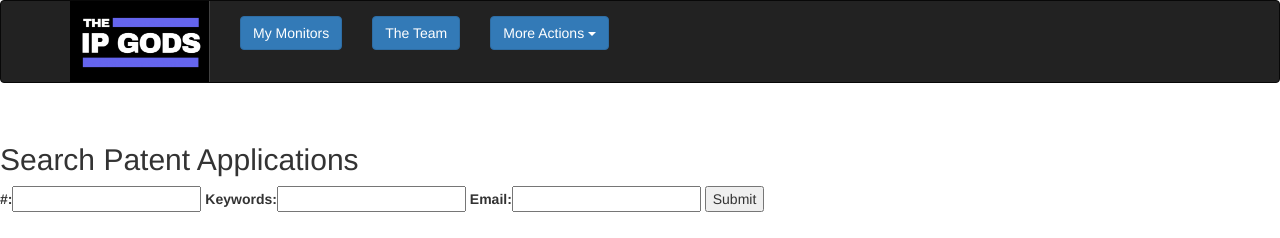
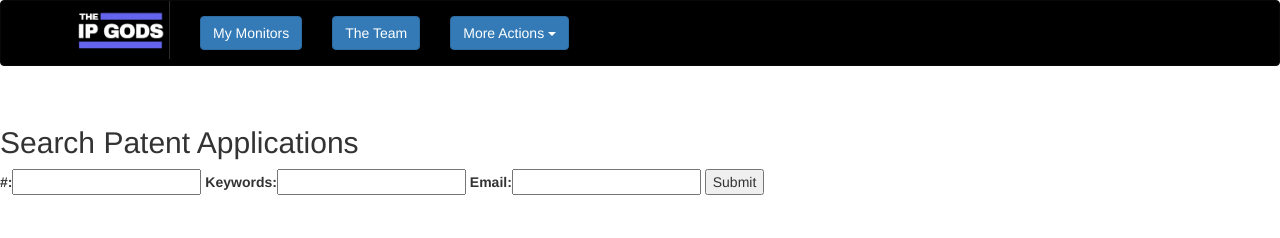
Before and after one commit to The-IP-Gods/The-IP-Gods, a Django app: page / in a window 1280 px wide. Shown: the top 238 px of the page. Run offline with Django 3.2, Linux system fonts and the light colour scheme; some libraries are stand-ins or nearby versions.

Commit message:
fix colors

```diff
--- a/hello/templates/base.html
+++ b/hello/templates/base.html
@@ -32,6 +32,10 @@
       align: center;
       width: 100%;
     }
+    .navbar {
+      background-color: black;
+      width: 100%;
+    }
     </style>
   </head>
   <body>
@@ -46,7 +50,7 @@
           <span class="icon-bar"></span>
           <span class="icon-bar"></span>
         </button>
-        <img src="static/logo_4.png" width=140px align="left" class="img-responsive header-img"></img>
+        <img src="static/logo_4.png" width=100px align="left" class="img-responsive header-img"></img>
         <a class="navbar-brand" href="http://ipgod.tech"></a>
       </div>
       <div id="navbar" class="navbar-collapse collapse">
```
